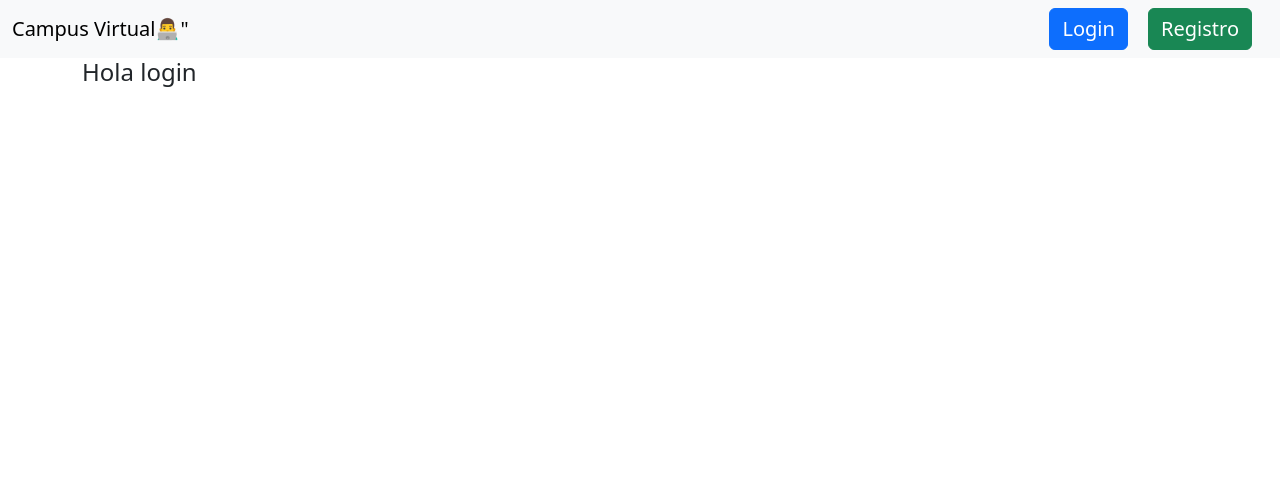
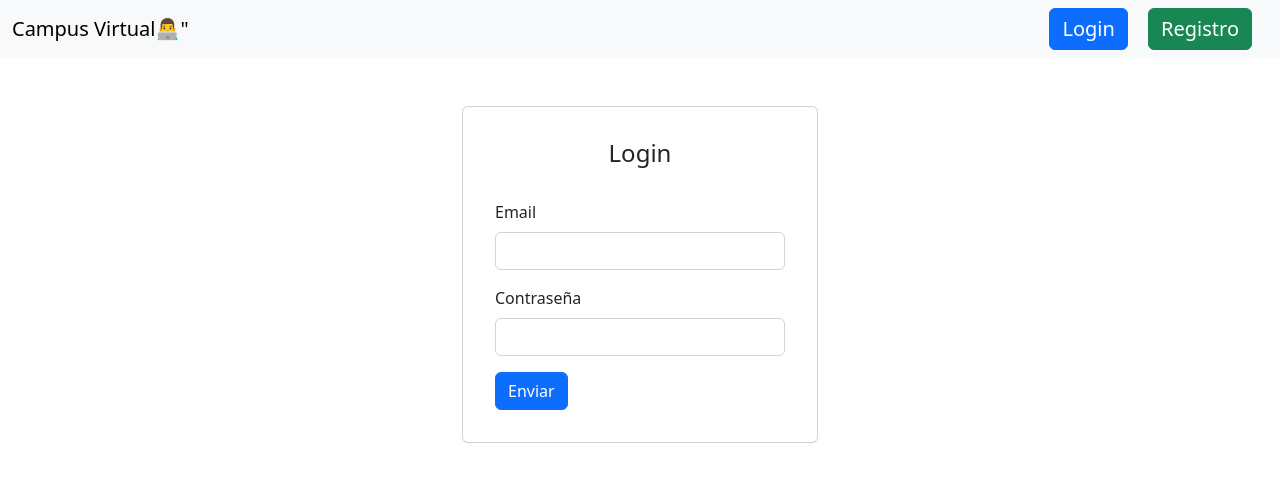
Before and after one commit to Tomy97/proyecto-final-coder, a Django app: page /login in a window 1280 px wide. Shown: the top 490 px of the page. Run offline with Django 4.2, Linux system fonts and the light colour scheme.

Commit message:
vista de login

```diff
--- a/Campus/templates/login.html
+++ b/Campus/templates/login.html
@@ -1,7 +1,52 @@
 {% extends "index.html" %} {% block coder %}
-<section class="container">
-    <h4>
-        Hola login
-    </h4>
+<section class="container py-5">
+  <div class="row justify-content-center">
+    <div class="col-12 col-md-4">
+      <div class="row">
+        <div class="col-12">
+          <div class="card p-0 p-md-3">
+            <div class="card-title mt-3">
+              <h4 class="text-center">
+                Login
+              </h4>
+            </div>
+            <div class="card-body">
+              <form method="POST">
+                <div class="mb-3">
+                  <label for="exampleInputEmail1" class="form-label">
+                    Email
+                  </label>
+                  <input
+                    type="email"
+                    class="form-control"
+                    id="exampleInputEmail1"
+                    aria-describedby="emailHelp"
+                  />
+                </div>
+                <div class="mb-3">
+                  <label for="exampleInputPassword1" class="form-label">
+                    Contraseña
+                  </label>
+                  <input
+                    type="password"
+                    class="form-control"
+                    id="exampleInputPassword1"
+                  />
+                </div>
+                <button type="submit" class="btn btn-primary d-none d-md-block">
+                  Enviar
+                </button>
+                <div class="d-grid gap-2 d-block d-md-none">
+                  <button type="submit" class="btn btn-primary">
+                    Enviar
+                  </button>
+                </div>
+              </form>
+            </div>
+          </div>
+        </div>
+      </div>
+    </div>
+  </div>
 </section>
 {% endblock %}
```
Also changed, not shown: Campus/templates/banner.html (added, +9 -0 lines).
